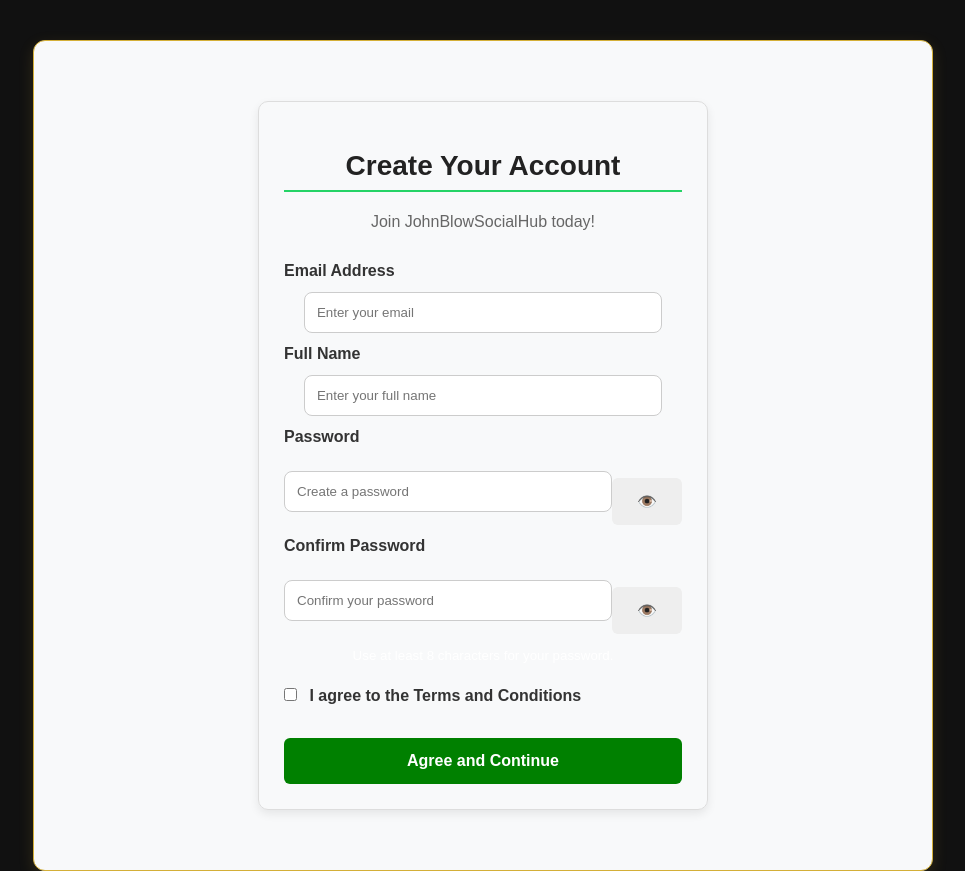
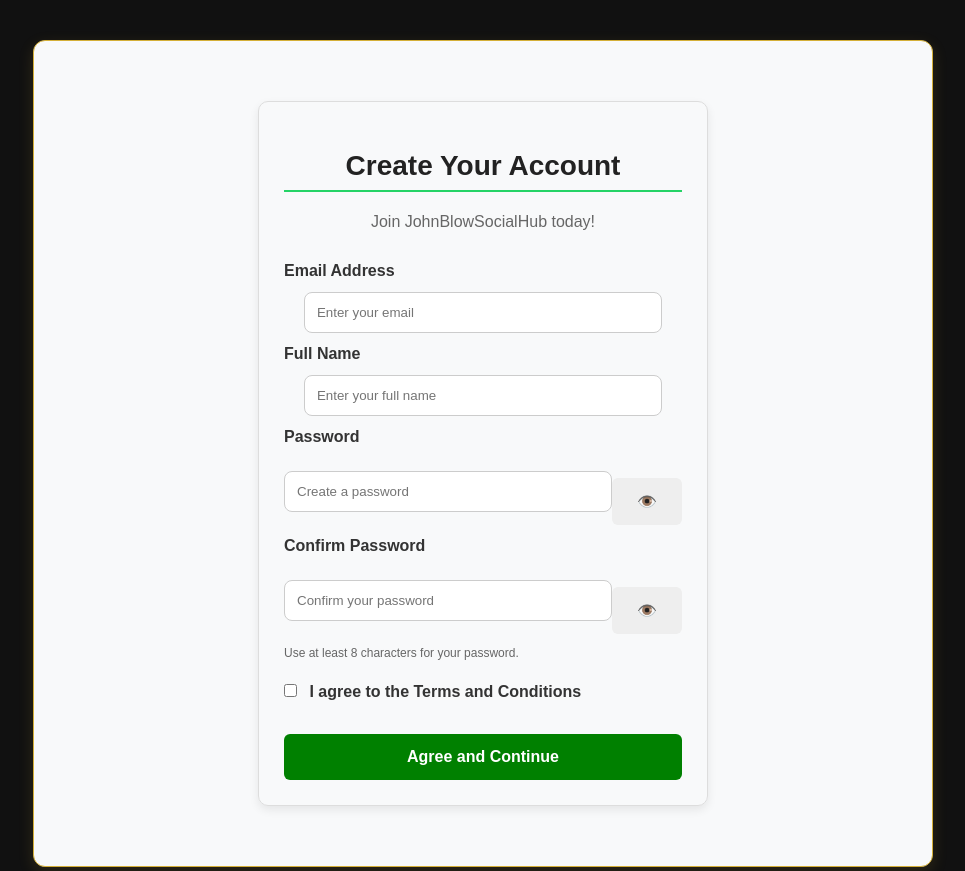
Before and after one commit to anyakorahjohn997-hash/johnblowsocialhub, a plain HTML site: page index.html in a window 1280 px wide. Shown: the top 871 px of the page, without its empty margins (157-1122 px from the left). Drawn offline with Linux system fonts and the light colour scheme.

Commit message:
Update style.css

```diff
--- a/style.css
+++ b/style.css
@@ -585,3 +585,11 @@ a:hover {
   cursor: pointer;
   font-size: 18px;
 }
+#signup small {
+  display: block;
+  max-width: 400px;
+  margin: 5px auto;
+  text-align: left;
+  color: #666;
+  font-size: 12px;
+}
```
